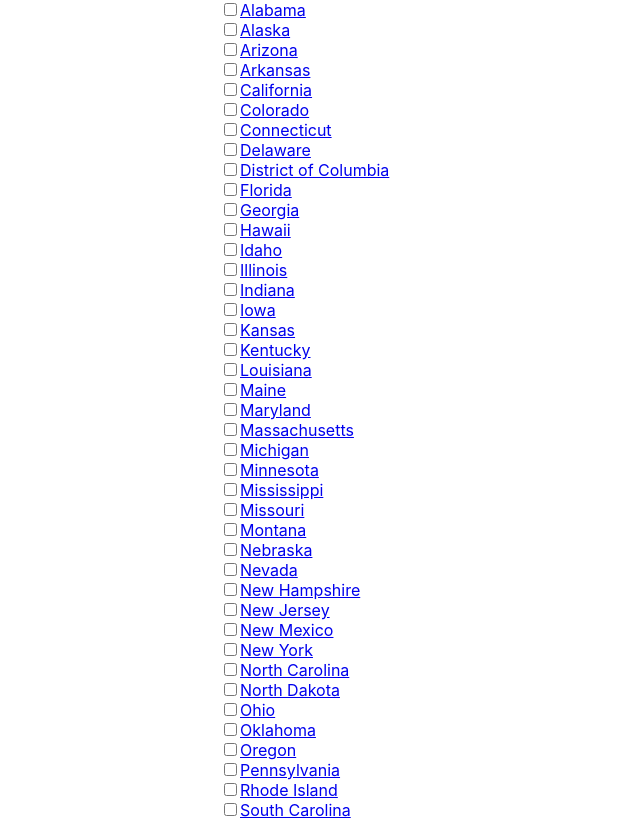
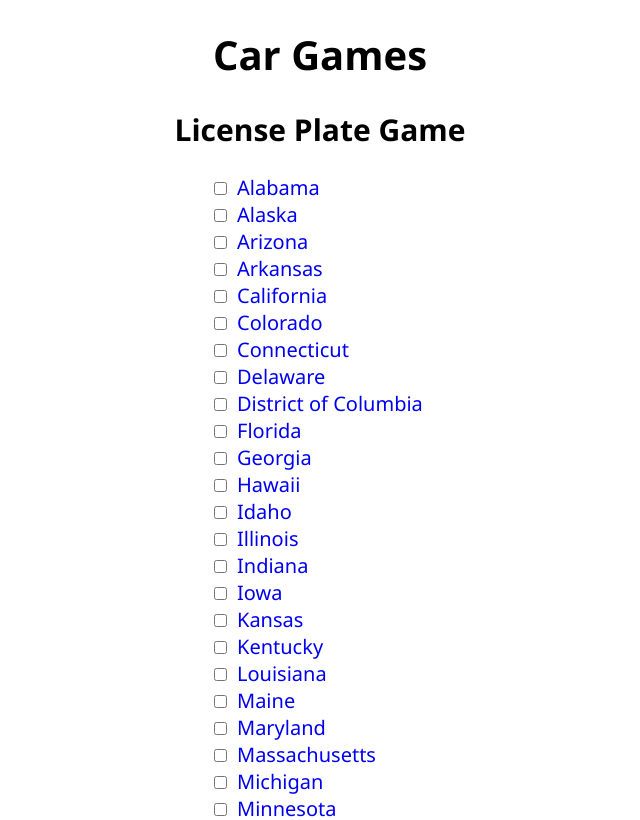
Before and after one commit to waseber/cargames, a React (Create React App) app: page / in a window 1280 px wide. Shown: the top 820 px of the page, without its empty margins (320-960 px from the left). Built offline with nearby package versions, Linux system fonts and the light colour scheme.

Commit message:
moves license plates to its own page

```diff
--- a/src/App.css
+++ b/src/App.css
@@ -1,38 +1,14 @@
-.App {
+html,
+body{
+  font-size: 20px;
+  font-family: 'Segoe UI', Tahoma, Geneva, Verdana, sans-serif;
+}
+
+a{
+  text-decoration: none;
+}
+
+
+header{
   text-align: center;
 }
-
-.App-logo {
-  height: 40vmin;
-  pointer-events: none;
-}
-
-@media (prefers-reduced-motion: no-preference) {
-  .App-logo {
-    animation: App-logo-spin infinite 20s linear;
-  }
-}
-
-.App-header {
-  background-color: #282c34;
-  min-height: 100vh;
-  display: flex;
-  flex-direction: column;
-  align-items: center;
-  justify-content: center;
-  font-size: calc(10px + 2vmin);
-  color: white;
-}
-
-.App-link {
-  color: #61dafb;
-}
-
-@keyframes App-logo-spin {
-  from {
-    transform: rotate(0deg);
-  }
-  to {
-    transform: rotate(360deg);
-  }
-}
--- a/src/App.js
+++ b/src/App.js
@@ -5,54 +5,27 @@ import {
   Switch} from 'react-router-dom';
 import './App.css';
 import GameContext from './context/game';
-import Checklist from './components/checklist';
-
-let platesObj = {};
-if(localStorage.getItem("cg-plates")){
-  platesObj = JSON.parse(localStorage.getItem("cg-plates"))
-}
-
-const updateDB = (db, obj) => {
-  localStorage.setItem(db, JSON.stringify(obj))
-}
+import LicensePlates from "./pages/license-plates";
 
 class App extends Component {
 
-  state = {
-    plates: platesObj,
-  }
-  updatePlates = (index,val) => {
-    /*if(platesObj.indexOf(index, val)>-1){
-      //platesObj.splice(plate,1)
-    } else {
-      //platesObj.push(plate)
-    }*/
-    this.state.plates[index] = !val;
-
-    updateDB("cg-plates", this.state.plates)
-  }
 
   render(){
-    const usaList = ['Alabama', 'Alaska', 'Arizona', 'Arkansas', 'California', 'Colorado', 'Connecticut', 'Delaware', 'District of Columbia', 'Florida', 'Georgia', 'Hawaii', 'Idaho', 'Illinois', 'Indiana', 'Iowa', 'Kansas', 'Kentucky', 'Louisiana', 'Maine', 'Maryland', 'Massachusetts', 'Michigan', 'Minnesota', 'Mississippi', 'Missouri', 'Montana', 'Nebraska', 'Nevada', 'New Hampshire', 'New Jersey', 'New Mexico', 'New York', 'North Carolina', 'North Dakota', 'Ohio', 'Oklahoma', 'Oregon', 'Pennsylvania', 'Rhode Island', 'South Carolina', 'South Dakota', 'Tennessee', 'Texas', 'Utah', 'Vermont', 'Virginia', 'Washington', 'West Virginia', 'Wisconsin', 'Wyoming']
-    if (Object.keys(platesObj).length === 0) {
-      for (const key of usaList) {
-        this.state.plates[key] = false
-      }
 
-    }
     return (
       <div className="App">
-        <GameContext.Provider
-          value={{
-            plates: this.state.plates,
-            updatePlates: this.updatePlates
-          }}>
           <Router >
-            <Checklist onStateClicked={this.updatePlates} list={this.state.plates}/>
+            <header>
+              <h1>Car Games</h1>
+            </header>
+            <main>
+              <Switch>
+              <Route path="/" exact component={LicensePlates} />
+              </Switch>
+            </main>
           </Router>
 
 
-        </GameContext.Provider>
 
       </div>
     );
--- a/src/components/checklist.js
+++ b/src/components/checklist.js
@@ -19,12 +19,12 @@ console.log(list)
                                 }
 
                                 return(
-                                    <label key={i} htmlFor={v} style={{width: 200}}>
+                                    <label key={i} htmlFor={v} style={{width: 220}}>
                                         <input
                                         type="checkbox"
                                         //checked={checked}
                                         name={i}
-
+                                        style={{marginRight: '10px'}}
                                         defaultChecked={(list[i]===true)?true:false}
                                         onChange={handleCheckboxClick} />
                                         <a href={`https://www.bing.com/images/search?q=${i}+license+plate`} target="new">{i}</a>
--- /dev/null
+++ b/src/pages/license-plates.js
@@ -0,0 +1,51 @@
+import React, {Component, useState} from 'react';
+import {} from 'react-router-dom';
+import GameContext from '../context/game';
+import Checklist from '../components/checklist';
+
+let platesObj = {};
+if(localStorage.getItem("cg-plates")){
+  platesObj = JSON.parse(localStorage.getItem("cg-plates"))
+}
+
+const updateDB = (db, obj) => {
+  localStorage.setItem(db, JSON.stringify(obj))
+}
+
+class LicensePlates extends Component {
+
+  state = {
+    plates: platesObj,
+  }
+  updatePlates = (index,val) => {
+    this.state.plates[index] = !val;
+
+    updateDB("cg-plates", this.state.plates)
+  }
+
+  render(){
+    const usaList = ['Alabama', 'Alaska', 'Arizona', 'Arkansas', 'California', 'Colorado', 'Connecticut', 'Delaware', 'District of Columbia', 'Florida', 'Georgia', 'Hawaii', 'Idaho', 'Illinois', 'Indiana', 'Iowa', 'Kansas', 'Kentucky', 'Louisiana', 'Maine', 'Maryland', 'Massachusetts', 'Michigan', 'Minnesota', 'Mississippi', 'Missouri', 'Montana', 'Nebraska', 'Nevada', 'New Hampshire', 'New Jersey', 'New Mexico', 'New York', 'North Carolina', 'North Dakota', 'Ohio', 'Oklahoma', 'Oregon', 'Pennsylvania', 'Rhode Island', 'South Carolina', 'South Dakota', 'Tennessee', 'Texas', 'Utah', 'Vermont', 'Virginia', 'Washington', 'West Virginia', 'Wisconsin', 'Wyoming']
+    if (Object.keys(platesObj).length === 0) {
+      for (const key of usaList) {
+        this.state.plates[key] = false
+      }
+
+    }
+    return (
+      <div style={{textAlign: 'center'}}>
+          <h2>License Plate Game</h2>
+        <GameContext.Provider
+          value={{
+            plates: this.state.plates,
+            updatePlates: this.updatePlates
+          }}>
+            <Checklist onStateClicked={this.updatePlates} list={this.state.plates}/>
+        </GameContext.Provider>
+
+      </div>
+    );
+  }
+
+}
+
+export default LicensePlates;
```
Also changed, not shown: 1 other file (tests, documents, lock files or other folders).
